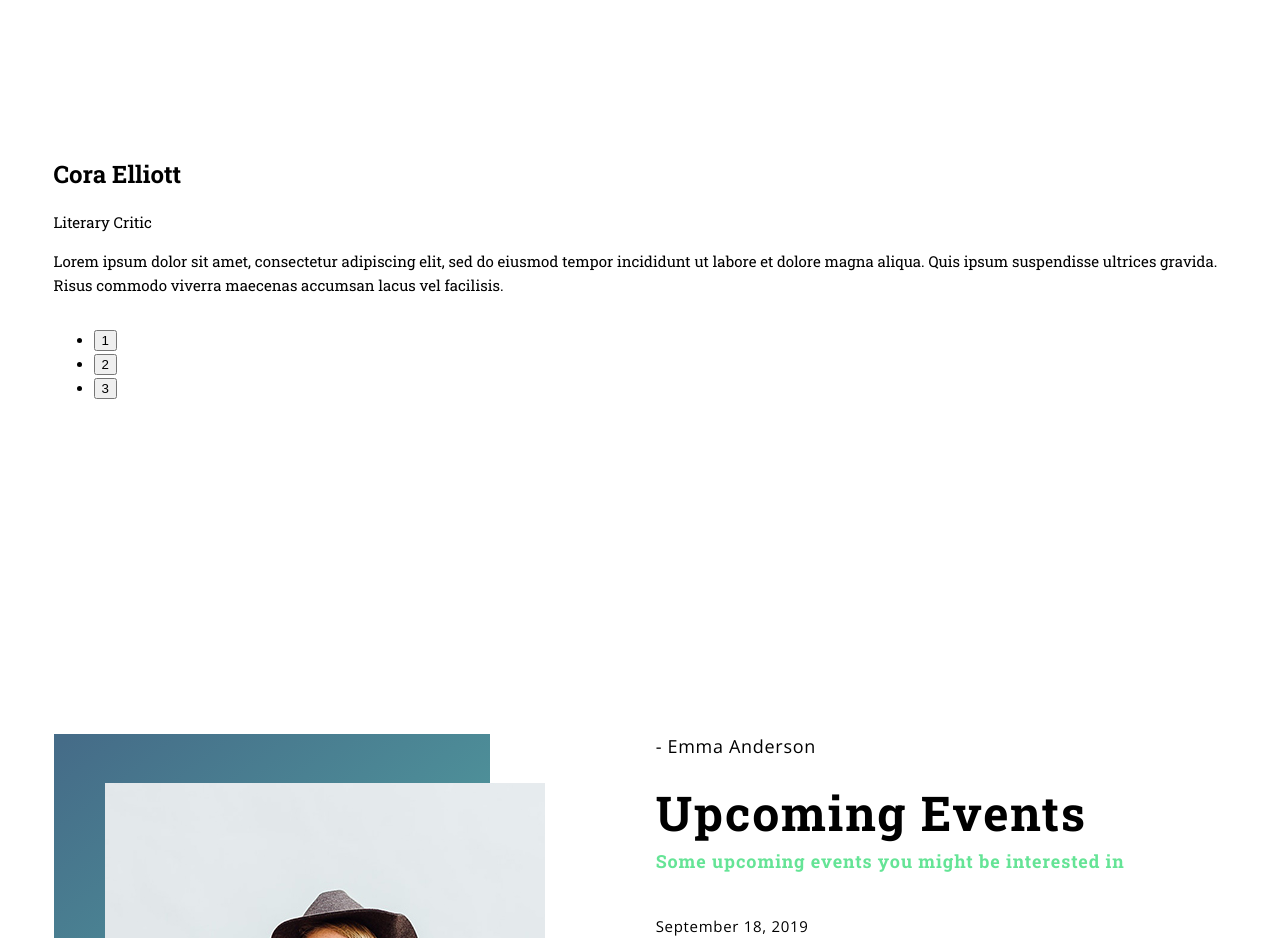
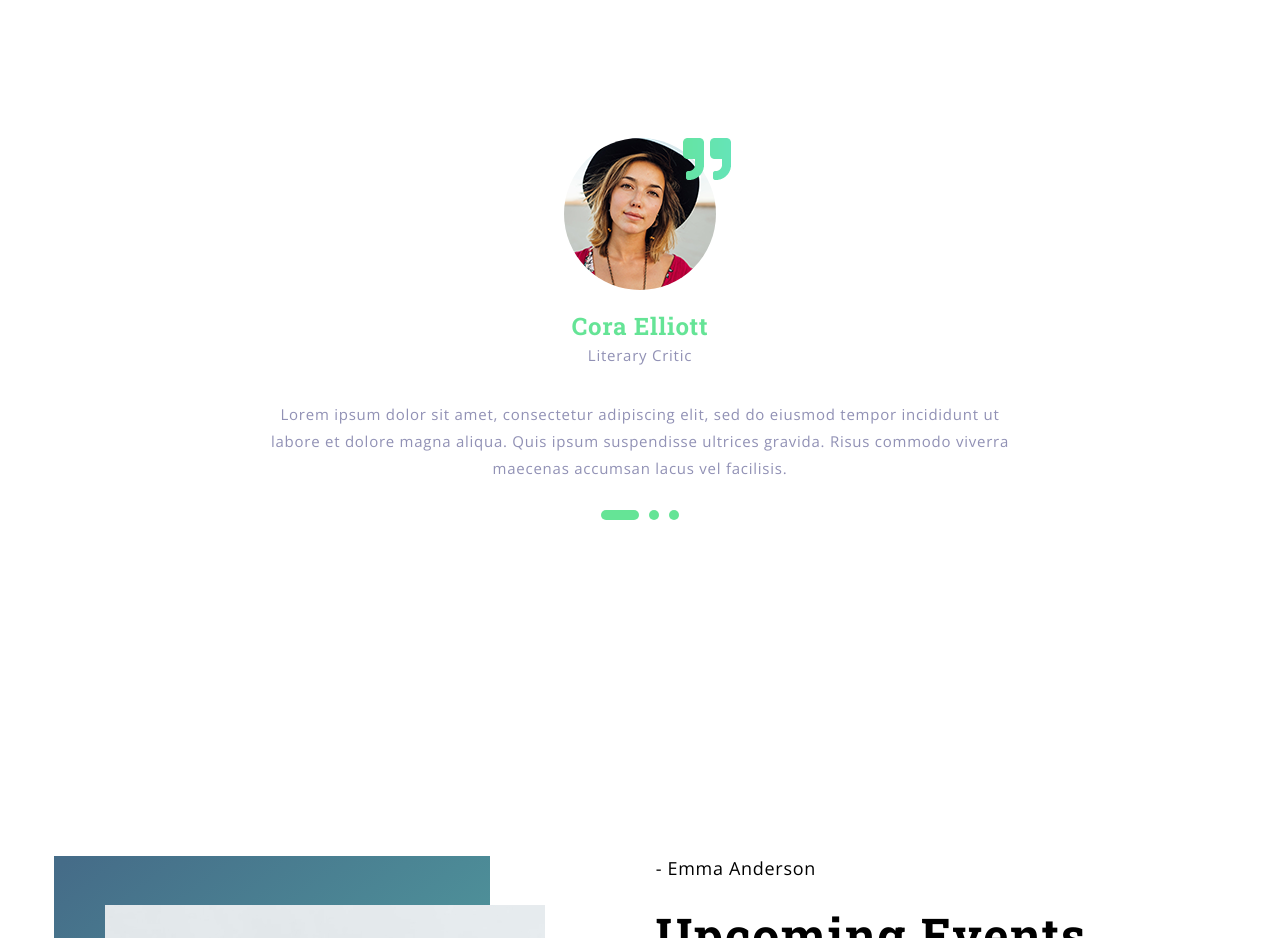
Before and after one commit to OksanaKich/Book-Author-Page, a plain HTML site: page index.html in a window 1280 px wide. Shown: the part 4320-5258 px from the top of the page. Drawn offline with nearby package versions, Linux system fonts and the light colour scheme.

Commit message:
slick slider

```diff
--- a/css/style.scss
+++ b/css/style.scss
@@ -584,3 +584,87 @@ h3 {
         }
     }
 }
+.block-carousel {
+    text-align: center;
+    h3 {
+        color: $accent-color;
+        margin-bottom: 4px;
+        letter-spacing: 0.75px;
+    }
+    &__desc {
+        color: $gray-color;
+        font-family: 'Open Sans', sans-serif;
+        max-width: 760px;
+        line-height: 27px;
+        letter-spacing: 0.75px;
+        margin: 0 auto;
+    }
+    &__expert {
+        margin-bottom: 32px;
+    }
+    &-ava {
+        position: relative;
+        width: 152px;
+        height: 152px;
+        display: block;
+        margin: 0 auto 0;
+    }
+    &-bq {
+        position: absolute;
+        display: block;
+        background-image: url(../img/bq.png);
+        background-repeat: no-repeat;
+        width: 48px;
+        height: 42px;
+        top: 0;
+        right: -15px;
+    }
+    &-thumb {
+        display: block;
+        margin: 0 auto 27px;
+        position: relative;
+        overflow: hidden;
+        width: 152px;
+        height: 152px;
+        border-radius: 100%;
+        img {
+            width: 152px;
+            height: 152px;
+            position: absolute;
+            left: 50%;
+            top: 50%;
+            transform: translate(-50%, -50%);
+            object-fit: cover;
+        }
+    }
+}
+.slick-dots {
+    display: flex;
+    justify-content: center;
+    list-style-type: none;
+    padding: 0;
+    &>li {
+        margin: 0 5px;
+        &>button {
+            text-indent: -9999px;
+            width: 8px;
+            height: 8px;
+            border: none;
+            background-color: $accent-color;
+            border-radius: 100%;
+            line-height: 8;
+            font-size: 0;
+            cursor: pointer;
+            padding: 5px;
+            &:focus {
+                outline: none;
+            }
+        }
+    }
+    &>li.slick-active {
+        &>button {
+            width: 38px;
+            border-radius: 10px;
+        }
+    }
+}
--- a/index.html
+++ b/index.html
@@ -157,19 +157,31 @@
         <div class="wrap">
             <div class="block-carousel">
                 <div>
+                    <div class="block-carousel-ava">
+                        <div class="block-carousel-thumb"><img src="img/feedback1.png" alt=""></div>
+                        <span class="block-carousel-bq"></span>
+                    </div>
                     <h3>Cora Elliott</h3>
-                    <p>Literary Critic</p>
-                    <p>Lorem ipsum dolor sit amet, consectetur adipiscing elit, sed do eiusmod tempor incididunt ut labore et dolore magna aliqua. Quis ipsum suspendisse ultrices gravida. Risus commodo viverra maecenas accumsan lacus vel facilisis. </p>
+                    <p class="block-carousel__desc block-carousel__expert">Literary Critic</p>
+                    <p class="block-carousel__desc">Lorem ipsum dolor sit amet, consectetur adipiscing elit, sed do eiusmod tempor incididunt ut labore et dolore magna aliqua. Quis ipsum suspendisse ultrices gravida. Risus commodo viverra maecenas accumsan lacus vel facilisis. </p>
                 </div>
                 <div>
+                    <div class="block-carousel-ava">
+                        <div class="block-carousel-thumb"><img src="img/feedback2.png" alt=""></div>
+                        <span class="block-carousel-bq"></span>
+                    </div>
                     <h3>Luka Graham</h3>
-                    <p>Literary Bloger</p>
-                    <p>Lorem ipsum dolor sit amet, consectetur adipiscing elit, sed do eiusmod tempor incididunt ut labore et dolore magna aliqua. Quis ipsum suspendisse ultrices gravida. Risus commodo viverra maecenas accumsan lacus vel facilisis. </p>
+                    <p class="block-carousel__desc block-carousel__expert">Literary Bloger</p>
+                    <p class="block-carousel__desc">Lorem ipsum dolor sit amet, consectetur adipiscing elit, sed do eiusmod tempor incididunt ut labore et dolore magna aliqua. Quis ipsum suspendisse ultrices gravida. Risus commodo viverra maecenas accumsan lacus vel facilisis. </p>
                 </div>
                 <div>
+                    <div class="block-carousel-ava">
+                        <div class="block-carousel-thumb"><img src="img/feedback3.png" alt=""></div>
+                        <span class="block-carousel-bq"></span>
+                    </div>
                     <h3>Helena Gallagher</h3>
-                    <p>Literary Editor</p>
-                    <p>Lorem ipsum dolor sit amet, consectetur adipiscing elit, sed do eiusmod tempor incididunt ut labore et dolore magna aliqua. Quis ipsum suspendisse ultrices gravida. Risus commodo viverra maecenas accumsan lacus vel facilisis. </p>
+                    <p class="block-carousel__desc block-carousel__expert">Literary Editor</p>
+                    <p class="block-carousel__desc">Lorem ipsum dolor sit amet, consectetur adipiscing elit, sed do eiusmod tempor incididunt ut labore et dolore magna aliqua. Quis ipsum suspendisse ultrices gravida. Risus commodo viverra maecenas accumsan lacus vel facilisis. </p>
                 </div>
             </div>
         </div>
```
Also changed, not shown: css/style.css, img/bq.png (added), img/feedback.png (added), img/feedback1.png (added), img/feedback2.png (added), img/feedback3.png (added), 1 other file.
